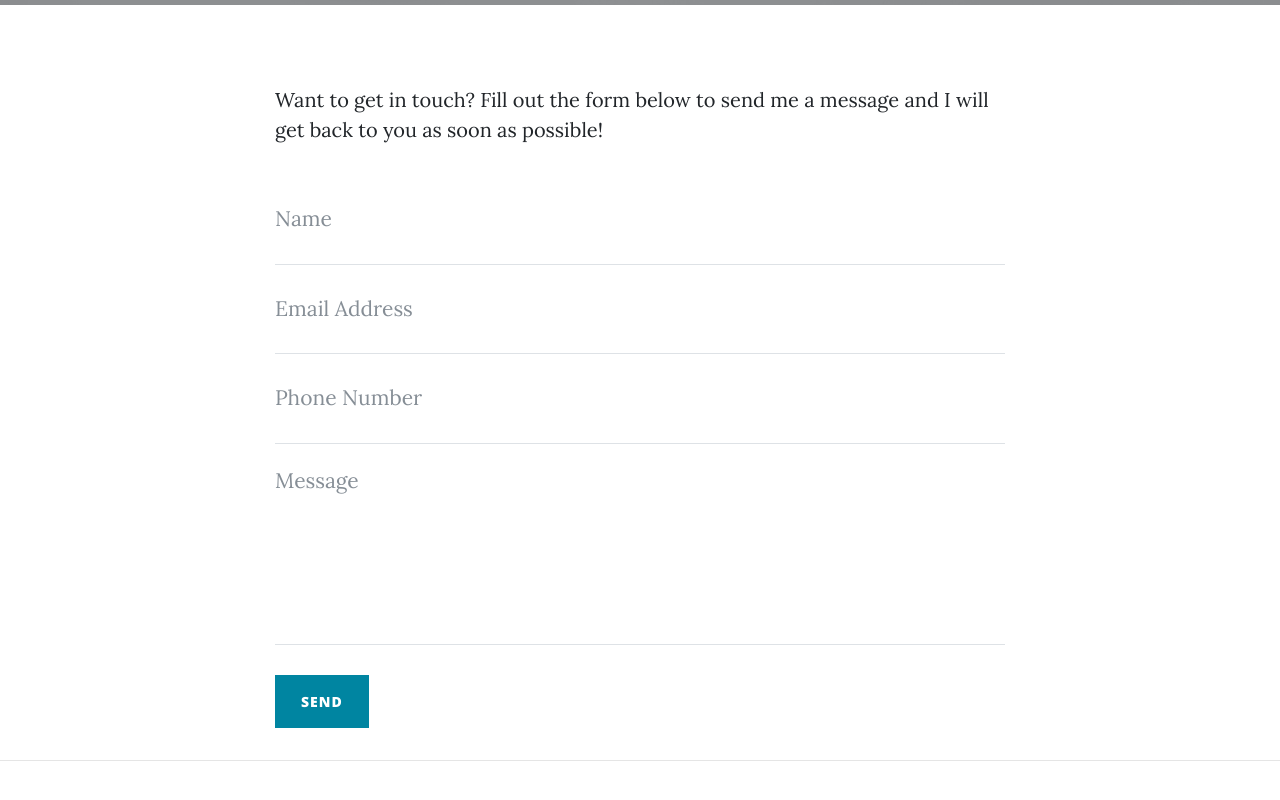
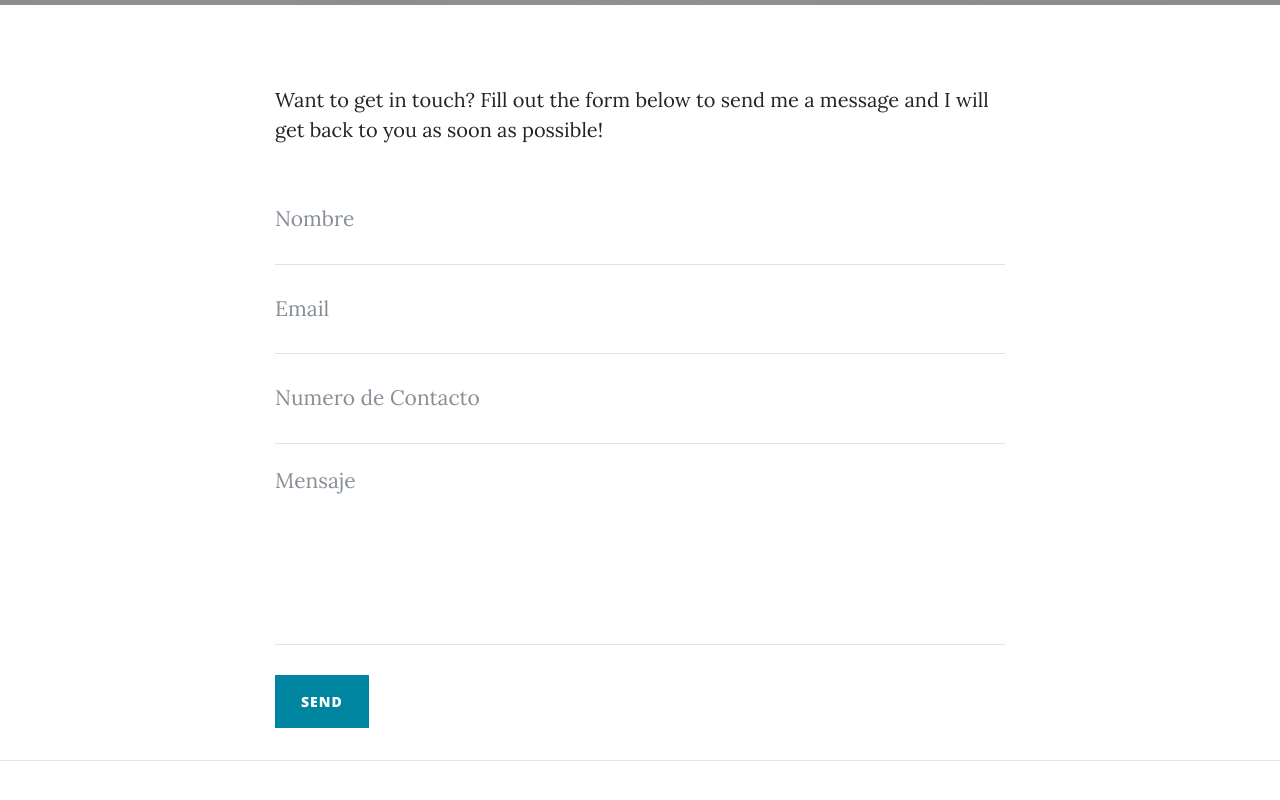
Before and after one commit to Israe593/Pagina-Web, a website: page contact.html in a window 1280 px wide. Shown: the part 600-1400 px from the top of the page. Drawn offline with nearby package versions, Linux system fonts and the light colour scheme.

Commit message:
Update contact.html

```diff
--- a/contact.html
+++ b/contact.html
@@ -62,7 +62,7 @@
             <h1>Contactanos</h1>
             <span class="subheading">tienes preguntas? Nosotros tenemos respuestas.</span>
             <span class="subheading">Correo electronico: israelquimiz@outlook.es</span>
-            <span class="subheading"> WhatsApp:0978903732</span>
+            <span class="subheading"> WhatsApp: 0978903732</span>
           </div>
         </div>
       </div>
@@ -80,29 +80,29 @@
         <form name="sentMessage" id="contactForm" novalidate>
           <div class="control-group">
             <div class="form-group floating-label-form-group controls">
-              <label>Name</label>
-              <input type="text" class="form-control" placeholder="Name" id="name" required data-validation-required-message="Please enter your name.">
+              <label>Nombre</label>
+              <input type="text" class="form-control" placeholder="Nombre" id="nombre" required data-validation-required-message="Please enter your nombre.">
               <p class="help-block text-danger"></p>
             </div>
           </div>
           <div class="control-group">
             <div class="form-group floating-label-form-group controls">
-              <label>Email Address</label>
-              <input type="email" class="form-control" placeholder="Email Address" id="email" required data-validation-required-message="Please enter your email address.">
+              <label>Email </label>
+              <input type="email" class="form-control" placeholder="Email " id="email" required data-validation-required-message="Please enter your email.">
               <p class="help-block text-danger"></p>
             </div>
           </div>
           <div class="control-group">
             <div class="form-group col-xs-12 floating-label-form-group controls">
-              <label>Phone Number</label>
-              <input type="tel" class="form-control" placeholder="Phone Number" id="phone" required data-validation-required-message="Please enter your phone number.">
+              <label>Numero de contacto</label>
+              <input type="telefono" class="form-control" placeholder="Numero de Contacto" id="numero" required data-validation-required-message="Please enter your numero de contacto.">
               <p class="help-block text-danger"></p>
             </div>
           </div>
           <div class="control-group">
             <div class="form-group floating-label-form-group controls">
-              <label>Message</label>
-              <textarea rows="5" class="form-control" placeholder="Message" id="message" required data-validation-required-message="Please enter a message."></textarea>
+              <label>Mensaje</label>
+              <textarea rows="5" class="form-control" placeholder="Mensaje" id="mensaje" required data-validation-required-message="Please enter a mensaje."></textarea>
               <p class="help-block text-danger"></p>
             </div>
           </div>
```
